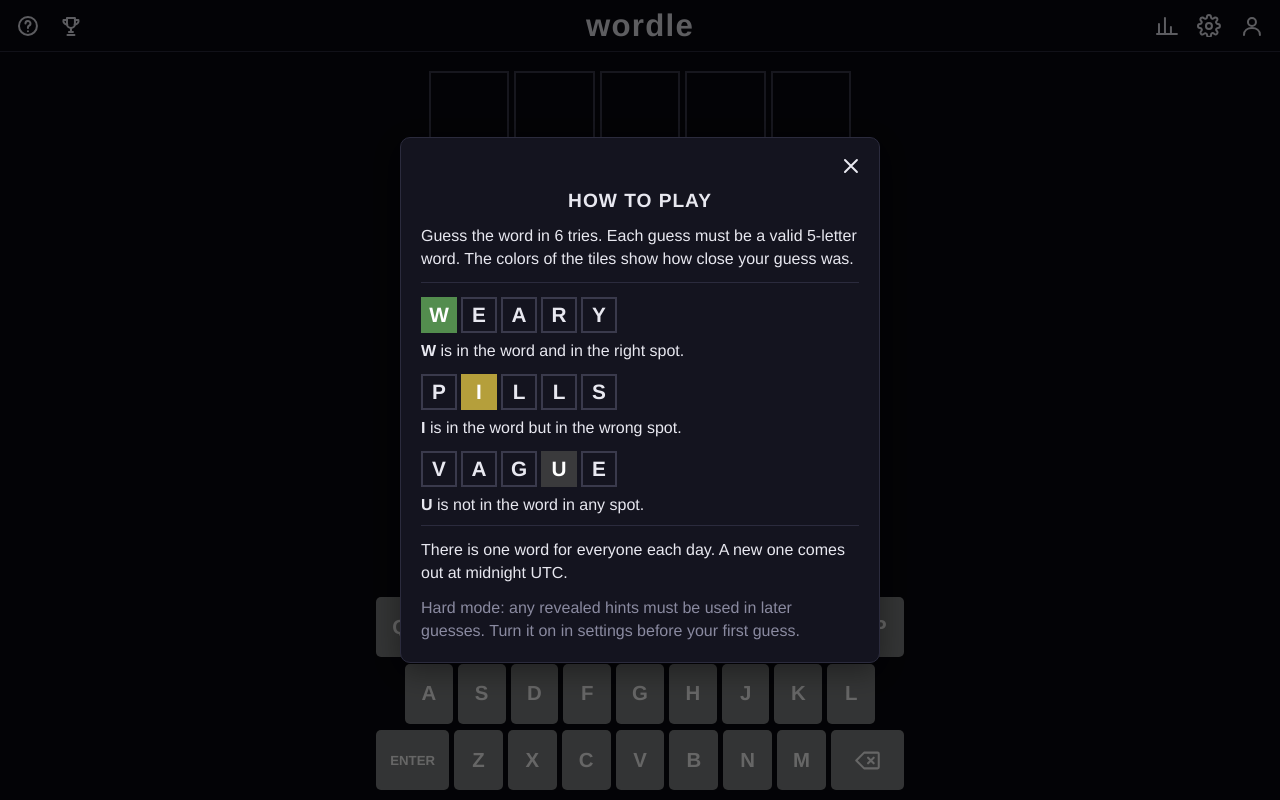
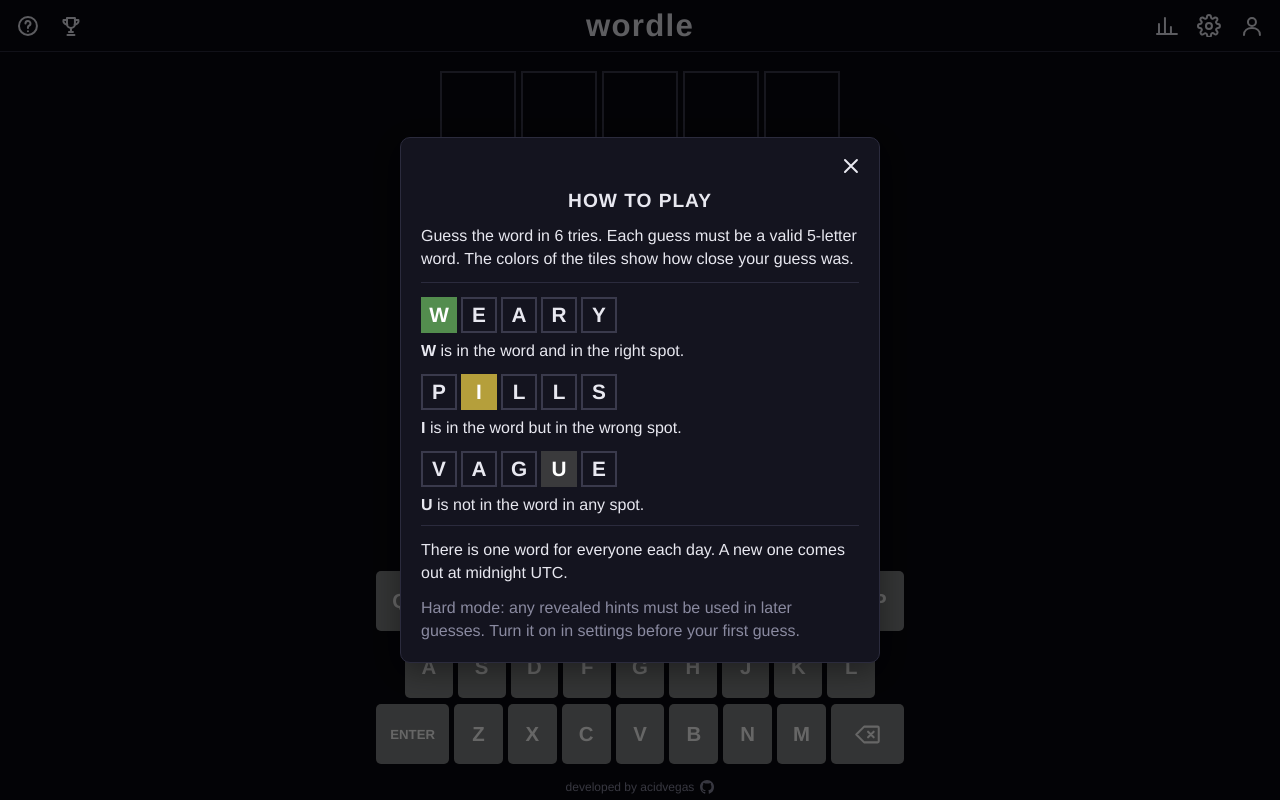
Before and after one commit to acidvegas/wordle, a Flask app: page / in a window 1280 px wide. Run offline with Flask 3, Linux system fonts and the light colour scheme; data that the repository does not hold is empty; some libraries are stand-ins or nearby versions.

Commit message:
Add a footer linking to GitHub, drop the source link from settings

```diff
--- a/wordle/static/style.css
+++ b/wordle/static/style.css
@@ -19,7 +19,8 @@
 	--keyh     : clamp(42px, 7.5dvh, 100px);
 	--gap      : clamp(6px, 0.8dvh, 10px);
 	--kb       : calc(var(--keyh) * 3 + var(--gap) * 2 + 16px);
-	--bw       : min(760px, calc(100vw - 24px), calc((100dvh - var(--hdr) - var(--kb) - 32px - env(safe-area-inset-top) - env(safe-area-inset-bottom)) * 5 / 6));
+	--ftr      : 26px;
+	--bw       : min(760px, calc(100vw - 24px), calc((100dvh - var(--hdr) - var(--kb) - var(--ftr) - 32px - env(safe-area-inset-top) - env(safe-area-inset-bottom)) * 5 / 6));
 }
 
 [data-theme='light'] {
@@ -209,6 +210,12 @@ a { color: var(--correct); }
 .key.absent  { background: var(--absent); }
 .key:active { filter: brightness(0.85); }
 
+/* Footer */
+.footer { flex: none; height: var(--ftr); display: flex; align-items: center; justify-content: center; }
+.footer a { display: flex; align-items: center; gap: 6px; color: var(--dim); font-size: 0.75rem; text-decoration: none; }
+.footer a:hover { color: var(--text); }
+.footer svg { width: 14px; height: 14px; fill: currentColor; }
+
 /* Modals */
 #overlay {
 	position        : fixed;
--- a/wordle/templates/index.html
+++ b/wordle/templates/index.html
@@ -42,6 +42,7 @@
 		<symbol id="i-user" viewBox="0 0 24 24"><circle cx="12" cy="8" r="4"/><path d="M4 21c0-4.4 3.6-7 8-7s8 2.6 8 7"/></symbol>
 		<symbol id="i-x" viewBox="0 0 24 24"><path d="M6 6l12 12M18 6 6 18"/></symbol>
 		<symbol id="i-back" viewBox="0 0 24 24"><path d="M21 5H9l-7 7 7 7h12a1 1 0 0 0 1-1V6a1 1 0 0 0-1-1zM17.5 9.5l-5 5M12.5 9.5l5 5"/></symbol>
+		<symbol id="i-github" viewBox="0 0 16 16"><path d="M8 0C3.58 0 0 3.58 0 8c0 3.54 2.29 6.53 5.47 7.59.4.07.55-.17.55-.38 0-.19-.01-.82-.01-1.49-2.01.37-2.53-.49-2.69-.94-.09-.23-.48-.94-.82-1.13-.28-.15-.68-.52-.01-.53.63-.01 1.08.58 1.23.82.72 1.21 1.87.87 2.33.66.07-.52.28-.87.51-1.07-1.78-.2-3.64-.89-3.64-3.95 0-.87.31-1.59.82-2.15-.08-.2-.36-1.02.08-2.12 0 0 .67-.21 2.2.82.64-.18 1.32-.27 2-.27.68 0 1.36.09 2 .27 1.53-1.04 2.2-.82 2.2-.82.44 1.1.16 1.92.08 2.12.51.56.82 1.27.82 2.15 0 3.07-1.87 3.75-3.65 3.95.29.25.54.73.54 1.48 0 1.07-.01 1.93-.01 2.2 0 .21.15.46.55.38A8.013 8.013 0 0 0 16 8c0-4.42-3.58-8-8-8z"/></symbol>
 		<symbol id="i-share" viewBox="0 0 24 24"><circle cx="18" cy="5" r="3"/><circle cx="6" cy="12" r="3"/><circle cx="18" cy="19" r="3"/><path d="M8.6 13.5l6.8 4M15.4 6.5l-6.8 4"/></symbol>
 	</svg>
 
@@ -65,6 +66,10 @@
 		</main>
 
 		<div id="keyboard"></div>
+
+		<footer class="footer">
+			<a href="https://github.com/acidvegas" target="_blank" rel="noopener">developed by acidvegas <svg><use href="#i-github"/></svg></a>
+		</footer>
 	</div>
 
 	<div id="overlay" class="hidden">
@@ -126,7 +131,6 @@
 					<span><b>High contrast</b><small>Better color vision</small></span>
 					<input type="checkbox" id="set-contrast" class="switch">
 				</label>
-				<p class="dim small">Open source &middot; <a href="https://github.com/acidvegas/wordle" target="_blank" rel="noopener">source code</a></p>
 			</section>
 
 			<section data-modal="account">
```
